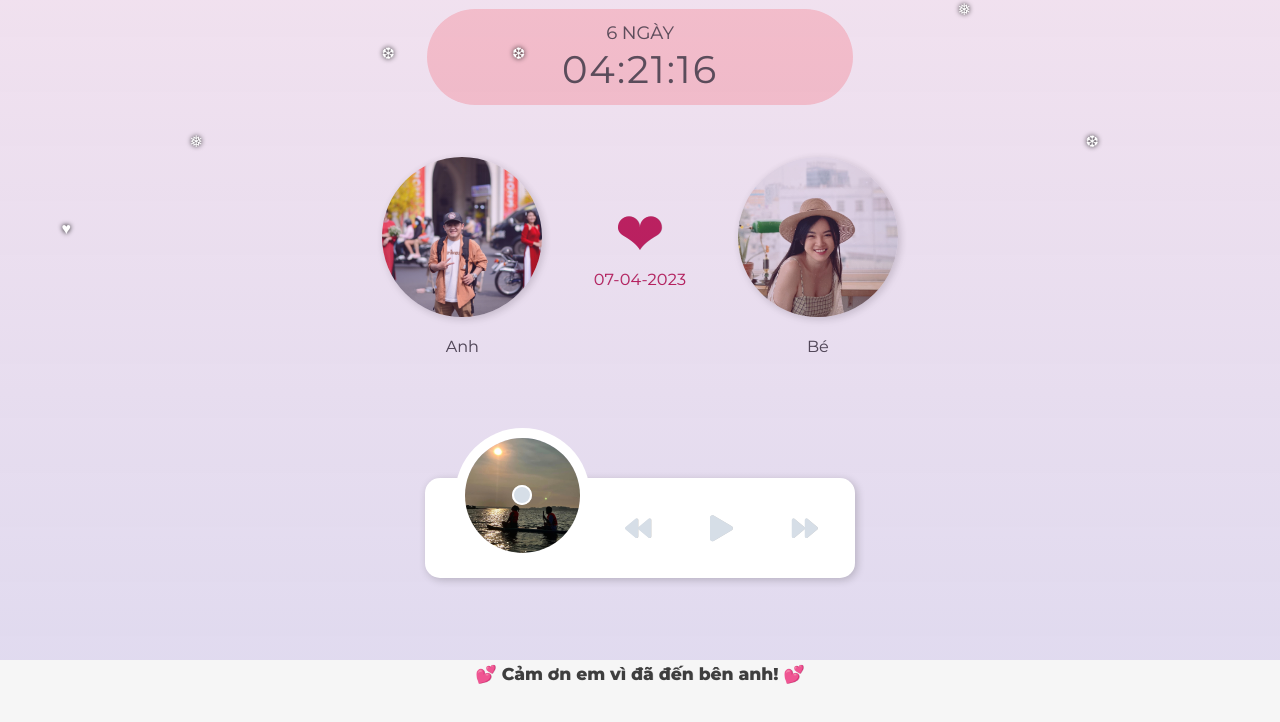
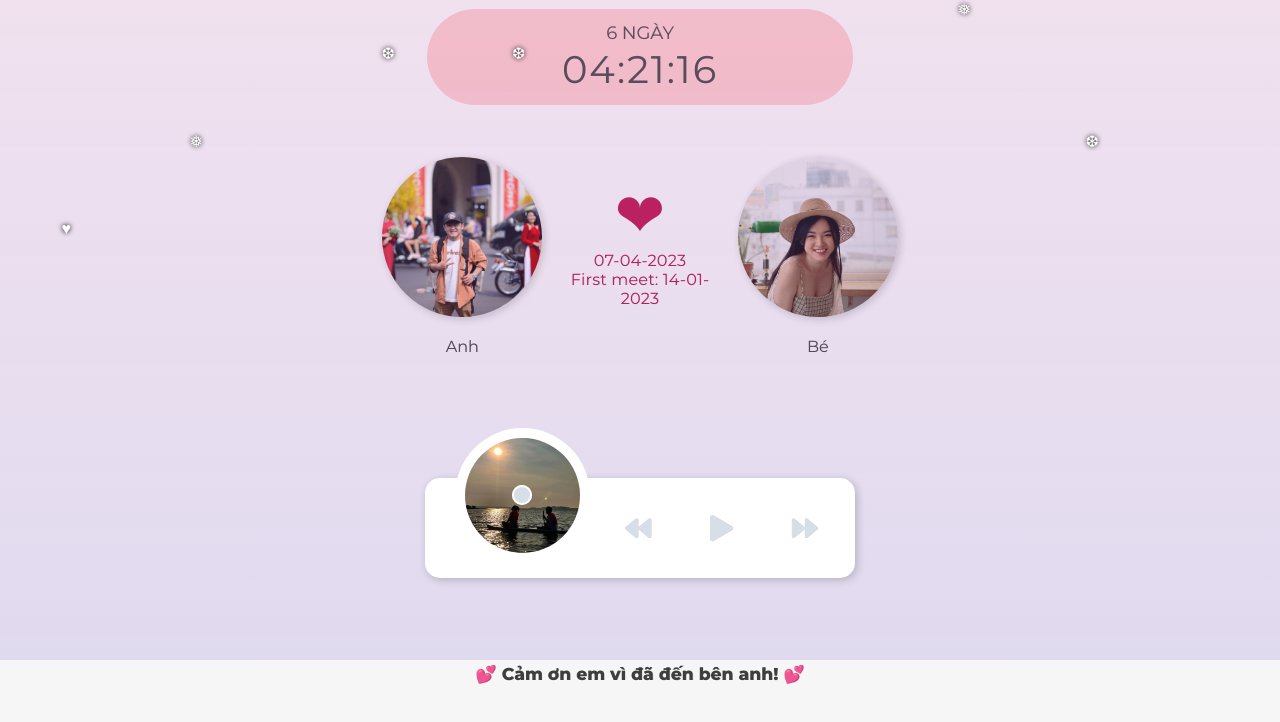
Before and after one commit to congthinh95/ToTinhToFie, a plain HTML site: page index.html in a window 1280 px wide. Shown: the part 140-862 px from the top of the page. Drawn offline with nearby package versions, Linux system fonts and the light colour scheme.

Commit message:
update first time

```diff
--- a/index.html
+++ b/index.html
@@ -174,7 +174,6 @@
 <body>
       <div id="wrapper">
             <h1>NHIÊU NGÀY RỒI TA !?</h1>
-
             <div id="clock-box">
                   <div id="clock">
                         <date>0 NGÀY</date>
@@ -187,7 +186,9 @@
                         <p>Anh</p>
                   </div>
                   <div id="heart">
-                        ❤<anni>...</anni>
+                        ❤
+                        <anni>...</anni>
+                        <anni>First meet: 14-01-2023</anni>
                   </div>
                   <div class="two">
                         <img src="img/fie.jpg" class="avt">
```
